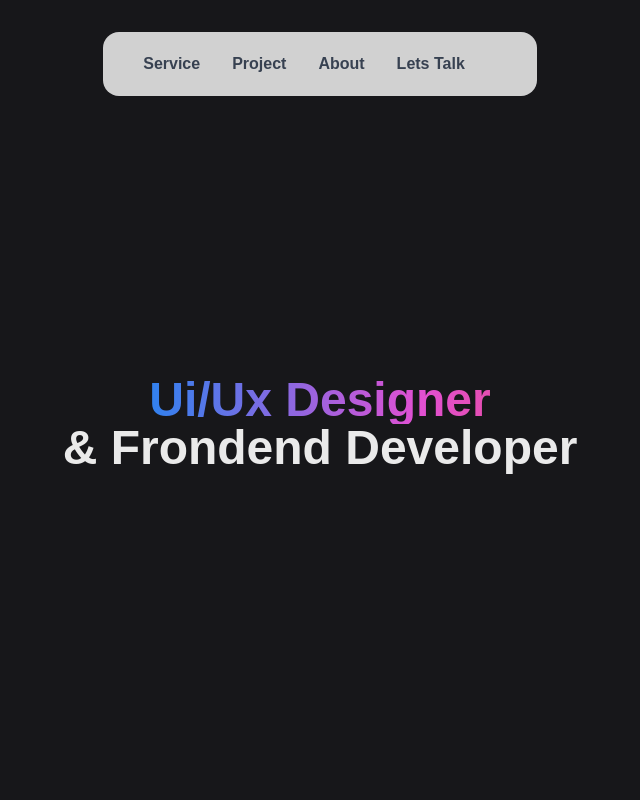
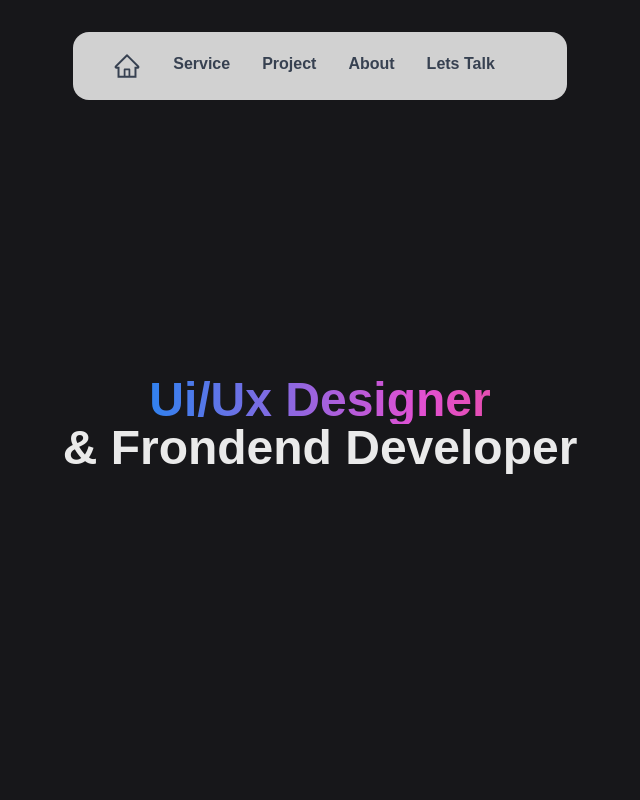
Before and after one commit to Pathum-Hettiarachchi/test_next_js_and_tailwind_css, a Next.js app: page / in a window 1280 px wide. Shown: the top 800 px of the page, without its empty margins (320-960 px from the left). Built offline with nearby package versions, Linux system fonts and the light colour scheme.

Commit message:
add home page

```diff
--- a/app/page.tsx
+++ b/app/page.tsx
@@ -8,6 +8,7 @@ import { FaSquareXTwitter } from "react-icons/fa6";
 import { FaLinkedin } from "react-icons/fa";
 import { FaGithub } from "react-icons/fa6";
 import LogoMarquee from './Components/LogoMarquee';
+import { AiOutlineHome } from "react-icons/ai";
 
 
 export default function page() {
@@ -16,6 +17,7 @@ export default function page() {
     <div className='flex justify-center items-center w-ful bg-background h-[100vh] relative flex-col'>
       <div className="navBar absolute top-0 left-0 flex w-full py-2  items-center justify-center">
         <div className="nav-items flex bg-white bg-opacity-80 py-5 px-10 rounded-2xl list-none font-semibold text-gray-700">
+        <li className='mr-8'><a href="/."><AiOutlineHome className='text-[28px]' /></a></li>
         <li className='mr-8'><a href="/service">Service</a></li>
         <li className='mr-8'><a href="/project">Project</a></li>
         <li className='mr-8'><a href="/about">About</a></li>
```
